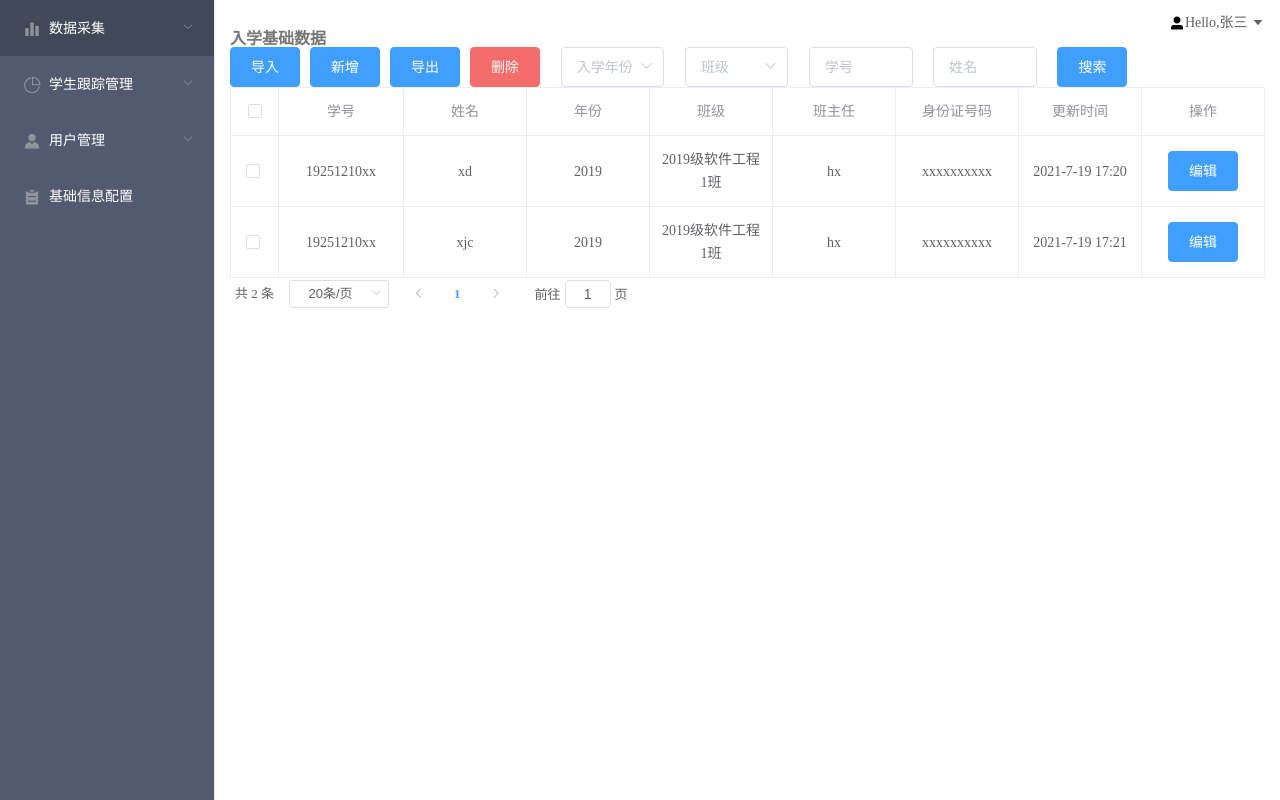
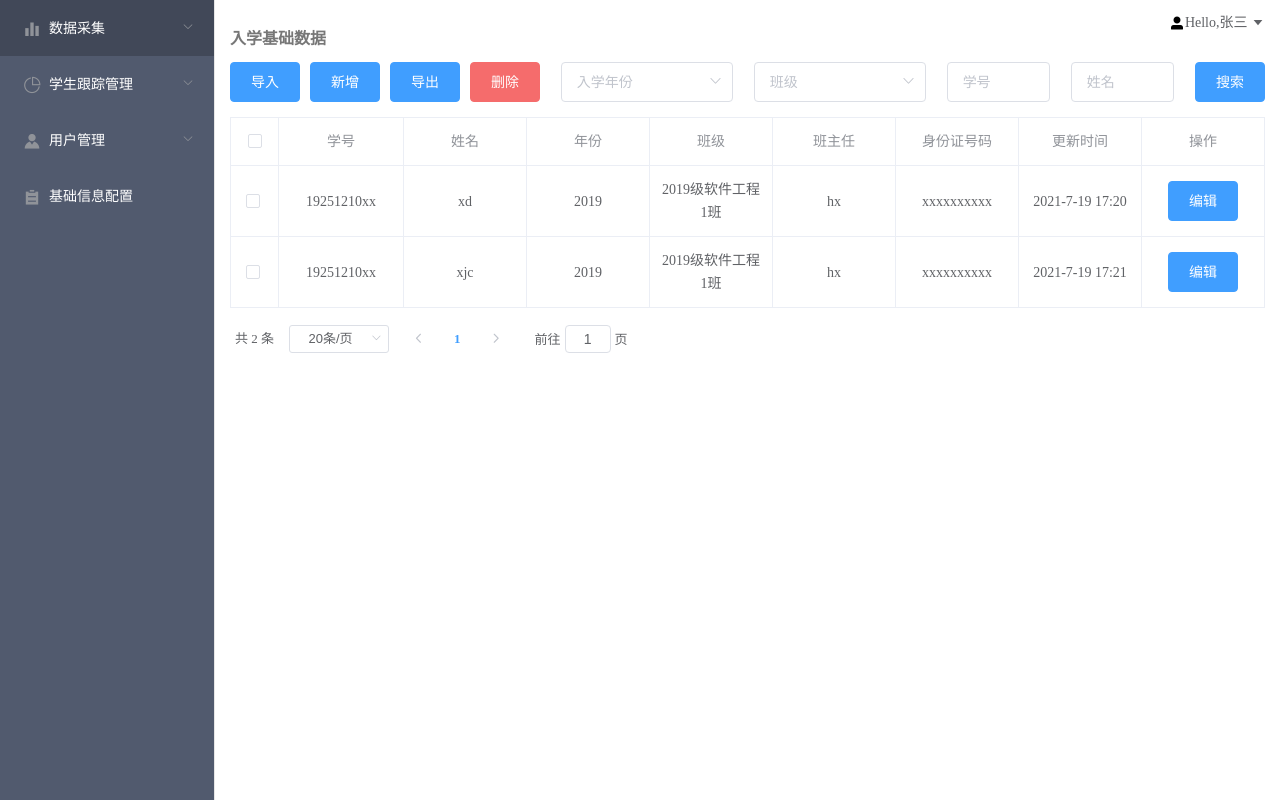
Before and after one commit to YeJianWanLiang/vue_sx, a Vue app: page /DailyActivity#/BasicData in a window 1280 px wide. Built offline with nearby package versions, Linux system fonts and the light colour scheme.

Commit message:
公共样式

```diff
--- /dev/null
+++ b/src/assets/styles/base.css
@@ -0,0 +1,20 @@
+.functionBar {
+box-sizing: border-box;
+  padding: 15px 0 0 0;
+  display: flex;
+}
+.dataTable {
+  box-sizing: border-box;
+  padding: 15px 0 0 0;
+}
+.tableTag {
+  box-sizing: border-box;
+  padding: 15px 0 0 0;
+}
+.tabBar {
+  box-sizing: border-box;
+  padding: 15px 0 0 0;
+}
+.functionBarInTab {
+  display: flex;
+}
--- a/src/main.js
+++ b/src/main.js
@@ -1,6 +1,7 @@
 import Vue from 'vue'
 import ElementUI from 'element-ui'
 import './assets/styles/reset.css'
+import './assets/styles/base.css'
 import 'element-ui/lib/theme-chalk/index.css'
 import App from './App.vue'
 import VueRouter from 'vue-router'
```
Also changed, not shown: 1 other file (tests, documents, lock files or other folders).
